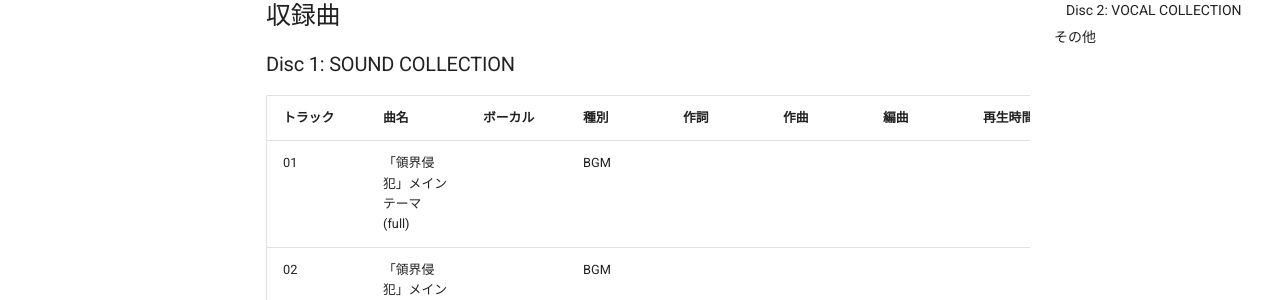
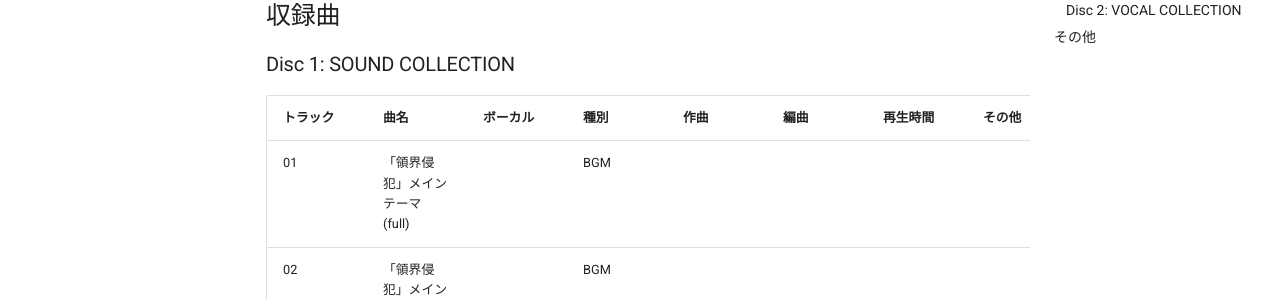
Before and after one commit to onihusube/ensonglog, an MkDocs documentation site: the page built from docs/2025/音源個別/DeepOne Original Sound Track.md, in a window 1280 px wide and 900 px high. Shown: the part 230-530 px from the top of the window. Built offline with MkDocs 1.6.1 and Material for MkDocs 9.7.7, drawn with Linux system fonts in a browser that asks for light colours; comment, search, counter and statistics services are not loaded.

Commit message:
列の調整

```diff
--- a/docs/2025/音源個別/DeepOne Original Sound Track.md
+++ b/docs/2025/音源個別/DeepOne Original Sound Track.md
@@ -4,30 +4,30 @@
 
 ### Disc 1: SOUND COLLECTION
 
-| トラック | 曲名 | ボーカル | 種別 | 作詞 | 作曲 | 編曲 | 再生時間 | その他 |
-|---|---|---|---|---|---|---|---|---|
-| 01 | 「領界侵犯」メインテーマ (full) | | BGM | | | | | |
-| 02 | 「領界侵犯」メインテーマ (Short ver.) | | BGM | | | | | |
-| 03 | 会敵 | | BGM | | | | | |
-| 04 | 作戦待機中 | | BGM | | | | | |
-| 05 | 安定した時間 | | BGM | | | | | |
-| 06 | 襲来する不穏 | | BGM | | | | | |
-| 07 | 陰謀 | | BGM | | | | | |
-| 08 | 使徒の追憶 | | BGM | | | | | |
-| 09 | 神の御許へ | | BGM | | | | | |
-| 10 | 愛恩 | | BGM | | | | | |
-| 11 | 敬愛 | | BGM | | | | | |
-| 12 | 文化祭のさざめき | | BGM | | | | | |
-| 13 | キミトヨゾラヘ | | BGM | | | | | |
-| 14 | 神罰を代行する者 | | BGM | | | | | |
-| 15 | 覚醒罪 | | BGM | | | | | |
-| 16 | 不倶戴天 | | BGM | | | | | |
-| 17 | 天より高く深淵より高きモノ | | BGM | | | | | |
-| 18 | ほの暗き深淵の底から | | BGM | | | | | |
-| 19 | 彼の生き様を超えて行け | | BGM | | | | | |
-| 20 | 伽藍の理想郷 | | BGM | | | | | |
-| 21 | キミと共に歩む | | BGM | | | | | |
-| 22 | 明日へと | | BGM | | | | | |
+| トラック | 曲名 | ボーカル | 種別 | 作曲 | 編曲 | 再生時間 | その他 |
+|---|---|---|---|---|---|---|---|
+| 01 | 「領界侵犯」メインテーマ (full) | | BGM | | | | |
+| 02 | 「領界侵犯」メインテーマ (Short ver.) | | BGM | | | | |
+| 03 | 会敵 | | BGM | | | | |
+| 04 | 作戦待機中 | | BGM | | | | |
+| 05 | 安定した時間 | | BGM | | | | |
+| 06 | 襲来する不穏 | | BGM | | | | |
+| 07 | 陰謀 | | BGM | | | | |
+| 08 | 使徒の追憶 | | BGM | | | | |
+| 09 | 神の御許へ | | BGM | | | | |
+| 10 | 愛恩 | | BGM | | | | |
+| 11 | 敬愛 | | BGM | | | | |
+| 12 | 文化祭のさざめき | | BGM | | | | |
+| 13 | キミトヨゾラヘ | | BGM | | | | |
+| 14 | 神罰を代行する者 | | BGM | | | | |
+| 15 | 覚醒罪 | | BGM | | | | |
+| 16 | 不倶戴天 | | BGM | | | | |
+| 17 | 天より高く深淵より高きモノ | | BGM | | | | |
+| 18 | ほの暗き深淵の底から | | BGM | | | | |
+| 19 | 彼の生き様を超えて行け | | BGM | | | | |
+| 20 | 伽藍の理想郷 | | BGM | | | | |
+| 21 | キミと共に歩む | | BGM | | | | |
+| 22 | 明日へと | | BGM | | | | |
 
 ### Disc 2: VOCAL COLLECTION
 
```
